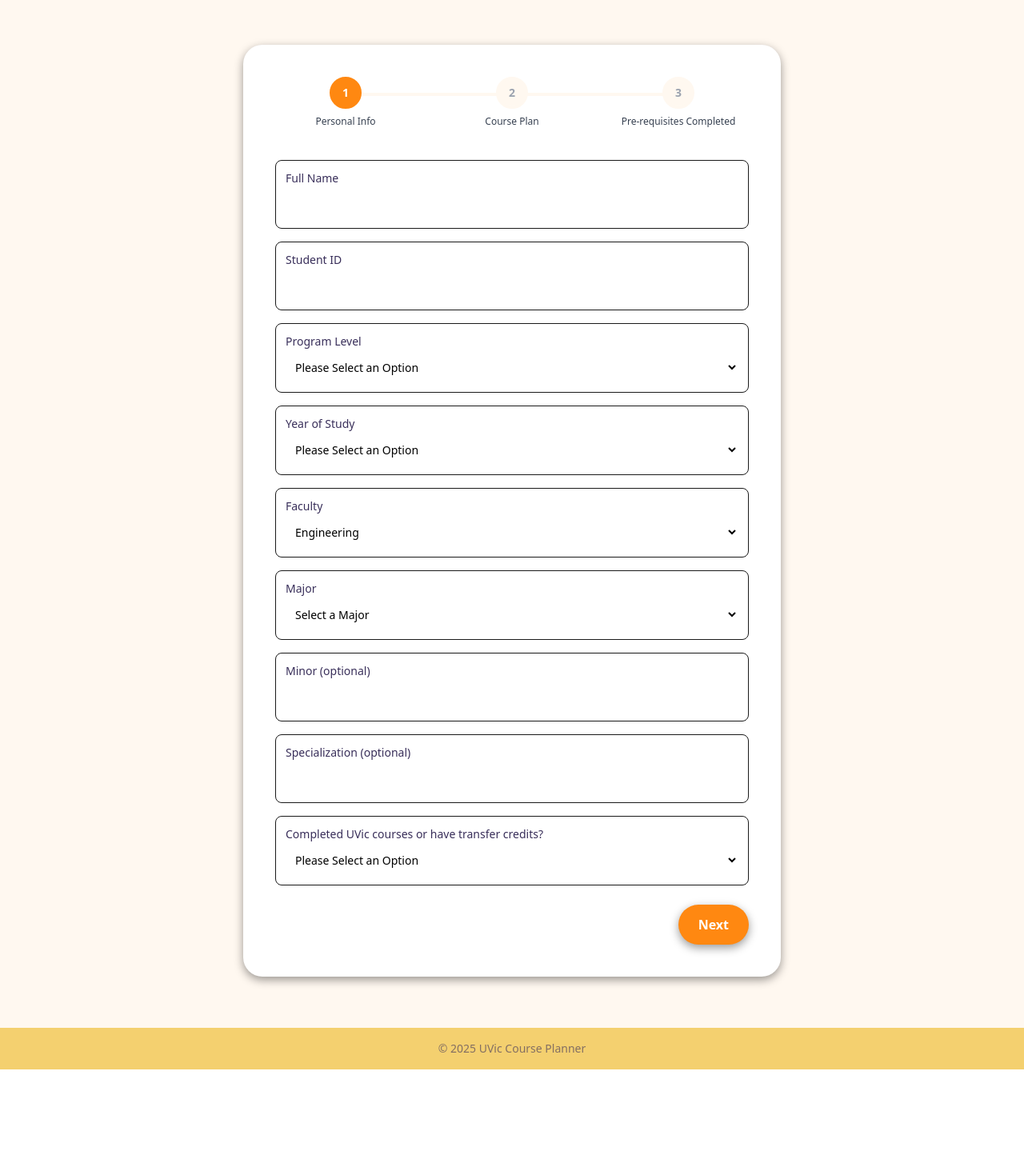
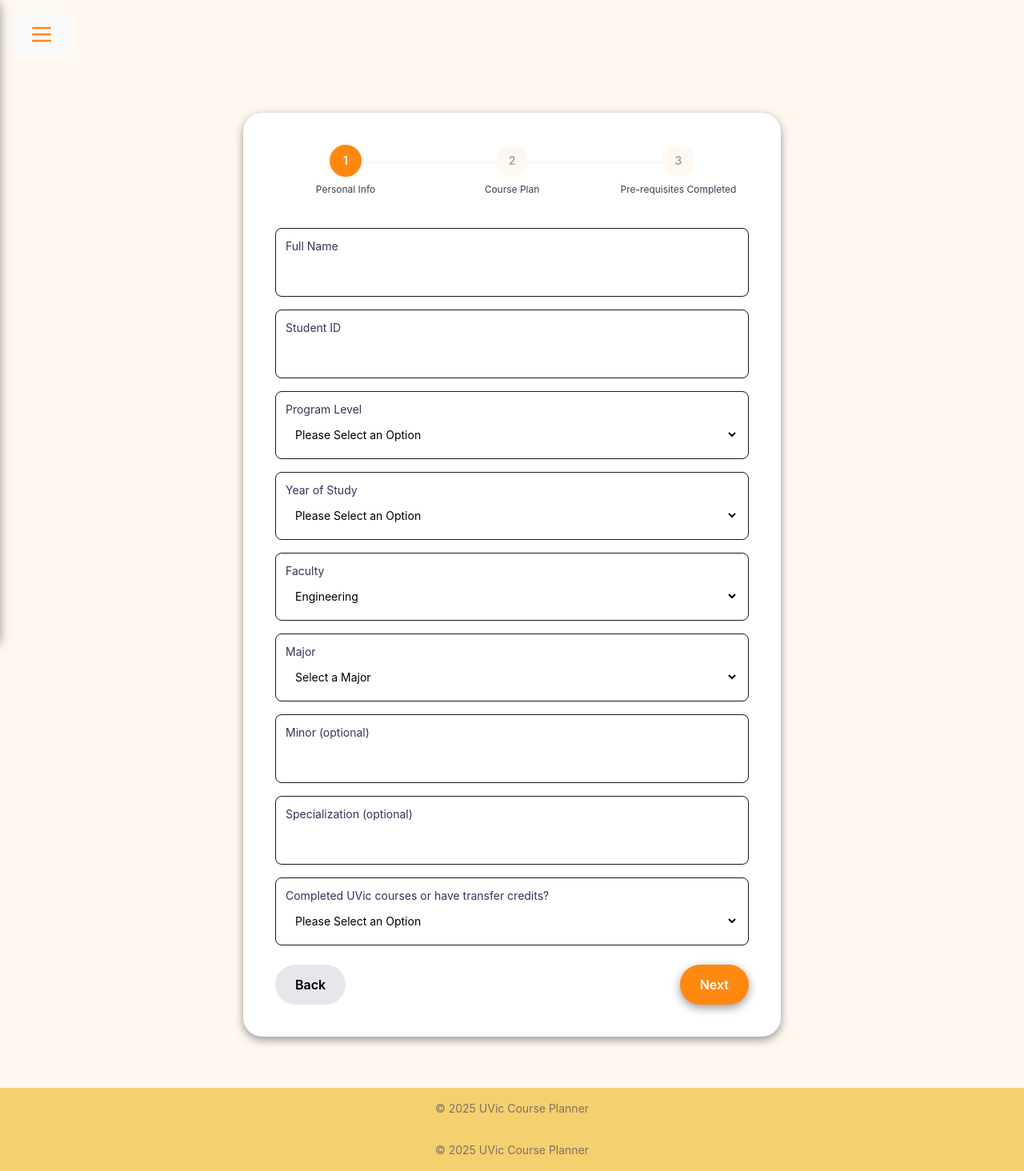
Before and after one commit to xIshanSandhux/uvic-course-planner, a React (Vite) app in the folder react-frontend/: page /form in a window 1280 px wide. Shown: the whole page at 80% size. Before the commit the page ends 1337 px from the top, so only its background shows below. Built offline with nearby package versions, Linux system fonts and the light colour scheme.

Commit message:
frontend minor changes

```diff
--- /dev/null
+++ b/react-frontend/src/components/Footer.jsx
@@ -0,0 +1,7 @@
+export default function Footer() {
+  return (
+    <footer className="bg-primary text-purple/60 py-4 text-center text-sm w-full">
+      © {new Date().getFullYear()} UVic Course Planner
+    </footer>
+  );
+}
--- /dev/null
+++ b/react-frontend/src/components/SidebarLayout.jsx
@@ -0,0 +1,82 @@
+import React, { useState } from 'react';
+import { Link } from 'react-router-dom';
+import Footer from './Footer'; // ✅ add this line
+
+function HamburgerIcon() {
+  return (
+    <svg className="h-8 w-8 text-accent hover:text-cyan" fill="none" viewBox="0 0 24 24" stroke="currentColor" strokeWidth={2}>
+      <path strokeLinecap="round" strokeLinejoin="round" d="M4 6h16M4 12h16M4 18h16" />
+    </svg>
+  );
+}
+
+function CloseIcon() {
+  return (
+    <svg className="h-6 w-6 text-accent hover:text-cyan" fill="none" viewBox="0 0 24 24" stroke="currentColor" strokeWidth={2}>
+      <path strokeLinecap="round" strokeLinejoin="round" d="M6 18L18 6M6 6l12 12" />
+    </svg>
+  );
+}
+
+export default function SidebarLayout({ children }) {
+  const [sidebarOpen, setSidebarOpen] = useState(false);
+
+  return (
+    <div className="flex flex-col min-h-screen w-screen bg-offwhite text-purple font-sans">
+      {/* Sidebar */}
+      <aside className={`fixed inset-y-0 left-0 w-64 bg-offwhite text-dark transform ${
+        sidebarOpen ? 'translate-x-0' : '-translate-x-full'
+      } transition-transform duration-300 ease-in-out shadow-soft z-30`}>
+        <div className="flex items-center justify-between px-4 py-4 border-b border-yellow-300">
+          <h2 className="text-xl font-bold text-dark">Menu</h2>
+          <button onClick={() => setSidebarOpen(false)} aria-label="Close Menu">
+            <CloseIcon />
+          </button>
+        </div>
+        <nav className="mt-6">
+          <ul className="space-y-1">
+            {[
+              { label: 'Home', path: '/' },
+              { label: 'Profile Form', path: '/form' },
+              { label: 'Course Plan', path: '/form/plan' },
+              { label: 'Prereqs', path: '/courses' },
+              { label: 'Chatbot AI', path: '/chat' },
+            ].map(({ label, path }) => (
+              <li key={path}>
+                <Link
+                  to={path}
+                  className="block px-4 py-3 text-dark hover:bg-accent hover:text-white transition rounded"
+                  onClick={() => setSidebarOpen(false)}
+                >
+                  {label}
+                </Link>
+              </li>
+            ))}
+          </ul>
+        </nav>
+      </aside>
+
+      {/* Overlay */}
+      {sidebarOpen && (
+        <div
+          className="fixed inset-0 bg-black bg-opacity-50 z-20"
+          onClick={() => setSidebarOpen(false)}
+          aria-hidden="true"
+        />
+      )}
+
+      {/* Main content */}
+      <div className="flex-grow flex flex-col">
+        <header className="p-4 bg-transparent z-10">
+          <button onClick={() => setSidebarOpen(true)} aria-label="Open Menu">
+            <HamburgerIcon />
+          </button>
+        </header>
+
+        <main className="flex-grow">{children}</main>
+
+        <Footer />
+      </div>
+    </div>
+  );
+}
--- a/react-frontend/src/pages/Chatbot.jsx
+++ b/react-frontend/src/pages/Chatbot.jsx
@@ -3,6 +3,8 @@ import { useLocation, useNavigate } from 'react-router-dom';
 import axios from 'axios';
 import jsPDF from 'jspdf';
 import useScrollToTop from '../hooks/useScrollToTop';
+import SidebarLayout from '../components/SidebarLayout';
+import Footer from '../components/Footer';
 
 export default function Chatbot() {
   useScrollToTop();
@@ -122,9 +124,9 @@ export default function Chatbot() {
   ];
 
   return (
-    <div className="flex flex-col min-h-screen w-screen bg-offwhite text-purple">
-      <main className="flex-grow flex justify-center items-start px-6 py-6">
-        <section className="bg-white rounded-2xl p-6 w-full max-w-3xl shadow-soft mb-10 pt-10 flex flex-col h-[85vh]">
+    <SidebarLayout>
+      <main className="flex-grow flex justify-center items-start px-6 pt-14">
+        <section className="bg-white rounded-2xl p-10 w-full max-w-2xl shadow-soft mb-10 pt-10 flex flex-col h-[85vh]">
           <h2 className="text-3xl font-bold text-center mb-6">UVic Course Planning Assistant 💬</h2>
 
           <div className="flex-1 overflow-y-auto space-y-4 px-2">
@@ -189,22 +191,18 @@ export default function Chatbot() {
                 onClick={exportPDF}
                 className="px-4 py-2 bg-white text-purple text-sm rounded-full border border-purple hover:bg-purple/10"
               >
-                📄 Export as PDF
+                📄 Export Chat
               </button>
               <button
                 onClick={savePlan}
                 className="px-4 py-2 bg-white text-purple text-sm rounded-full border border-purple hover:bg-purple/10"
               >
-                💾 Save this Plan
+                💾 Save this Schdule
               </button>
             </div>
           </div>
         </section>
       </main>
-
-      <footer className="bg-primary text-purple/60 py-4 text-center text-sm w-full">
-        © {new Date().getFullYear()} UVic Course Planner
-      </footer>
-    </div>
+    </SidebarLayout>
   );
 }
--- a/react-frontend/src/pages/FS1PersonalInfo.jsx
+++ b/react-frontend/src/pages/FS1PersonalInfo.jsx
@@ -2,6 +2,8 @@ import { useNavigate } from 'react-router-dom';
 import { useState, useEffect } from 'react';
 import ProgressTracker from '../components/ProgressTracker';
 import useScrollToTop from '../hooks/useScrollToTop';
+import SidebarLayout from '../components/SidebarLayout';
+import Footer from '../components/Footer';
 
 const majors = [
   "Select a Major", "Software Engineering", "Computer Science", "Electrical Engineering",
@@ -55,9 +57,13 @@ export default function FS1PersonalInfo() {
 
   return (
     <div className="flex flex-col min-h-screen w-screen bg-offwhite text-purple">
+      <SidebarLayout>
         <main className="flex-grow flex justify-center items-start px-6 py-6 pt-14">
+
           <section className="bg-white rounded-2xl p-10 w-full max-w-2xl shadow-soft mb-10">
+
             <ProgressTracker currentStep={1} />
+
 
             <div className="space-y-4 text-sm">
               <div className="rounded-lg border border-dark bg-white p-3">
@@ -156,9 +162,16 @@ export default function FS1PersonalInfo() {
               </div>
             </div>
 
-          <div className="mt-6 flex justify-end">
+            <div className="mt-6 flex justify-between">
               <button
-              className="px-6 py-3 bg-accent text-white font-semibold rounded-full hover:text-black hover:bg-cyan transition shadow-soft"
+                className="px-6 py-3 bg-gray-200 text-black font-semibold rounded-full hover:bg-gray-300 transition"
+                onClick={() => navigate('/')}
+              >
+                Back
+              </button>
+
+              <button
+                className="ml-auto px-6 py-3 bg-accent text-white font-semibold rounded-full hover:text-black hover:bg-cyan transition shadow-soft"
                 onClick={() => navigate('/form/plan', { state: form })}
               >
                 Next
@@ -166,10 +179,8 @@ export default function FS1PersonalInfo() {
             </div>
           </section>
         </main>
-
-      <footer className="bg-primary text-purple/60 py-4 text-center text-sm w-full">
-        © {new Date().getFullYear()} UVic Course Planner
-      </footer>
+        <Footer />
+      </SidebarLayout>
     </div>
   );
 }
--- a/react-frontend/src/pages/FS2CoursePlan.jsx
+++ b/react-frontend/src/pages/FS2CoursePlan.jsx
@@ -4,6 +4,7 @@ import axios from 'axios';
 import ProgressTracker from '../components/ProgressTracker';
 import CoursePlan from '../components/FS2-Course-Plan';
 import useScrollToTop from '../hooks/useScrollToTop';
+import SidebarLayout from '../components/SidebarLayout';
 
 const renderOption = (value) => (
   <option
@@ -68,9 +69,8 @@ export default function FS2CoursePlan() {
     }
   };
 
-
   return (
-    <div className="flex flex-col min-h-screen w-screen bg-offwhite text-purple">
+    <SidebarLayout>
       <main className="flex-grow flex justify-center items-start px-6 py-6 pt-14">
         <section className="bg-white rounded-2xl p-10 w-full max-w-2xl shadow-soft mb-10">
           <ProgressTracker currentStep={2} />
@@ -100,10 +100,6 @@ export default function FS2CoursePlan() {
           </div>
         </section>
       </main>
-
-      <footer className="bg-primary text-purple/60 py-4 text-center text-sm w-full">
-        © {new Date().getFullYear()} UVic Course Planner
-      </footer>
-    </div>
+    </SidebarLayout>
   );
 }
--- a/react-frontend/src/pages/FS3PrereqsCompleted.jsx
+++ b/react-frontend/src/pages/FS3PrereqsCompleted.jsx
@@ -3,6 +3,8 @@ import { useState } from 'react';
 import axios from 'axios';
 import ProgressTracker from '../components/ProgressTracker';
 import useScrollToTop from '../hooks/useScrollToTop';
+import SidebarLayout from '../components/SidebarLayout';
+import Footer from '../components/Footer';
 
 export default function FS3PrereqsCompleted() {
   useScrollToTop();
@@ -50,9 +52,9 @@ export default function FS3PrereqsCompleted() {
   };
 
   return (
-    <div className="flex flex-col min-h-screen w-screen bg-offwhite text-purple">
-      <main className="flex-grow flex justify-center items-start px-6 py-10 overflow-y-auto">
-        <section className="bg-white rounded-2xl p-10 w-full max-w-3xl shadow-soft mb-10">
+    <SidebarLayout>
+      <main className="flex-grow flex justify-center items-start px-6 pt-14 overflow-y-auto">
+        <section className="bg-white rounded-2xl p-10 w-full max-w-2xl shadow-soft mb-10">
           <ProgressTracker currentStep={3} />
 
           {/* Search Field */}
@@ -116,10 +118,6 @@ export default function FS3PrereqsCompleted() {
           </div>
         </section>
       </main>
-
-      <footer className="bg-primary text-purple/60 py-4 text-center text-sm w-full">
-        © {new Date().getFullYear()} UVic Course Planner
-      </footer>
-    </div>
+    </SidebarLayout>
   );
 }
```
Lines whose indentation alone changed are shown as unchanged.
